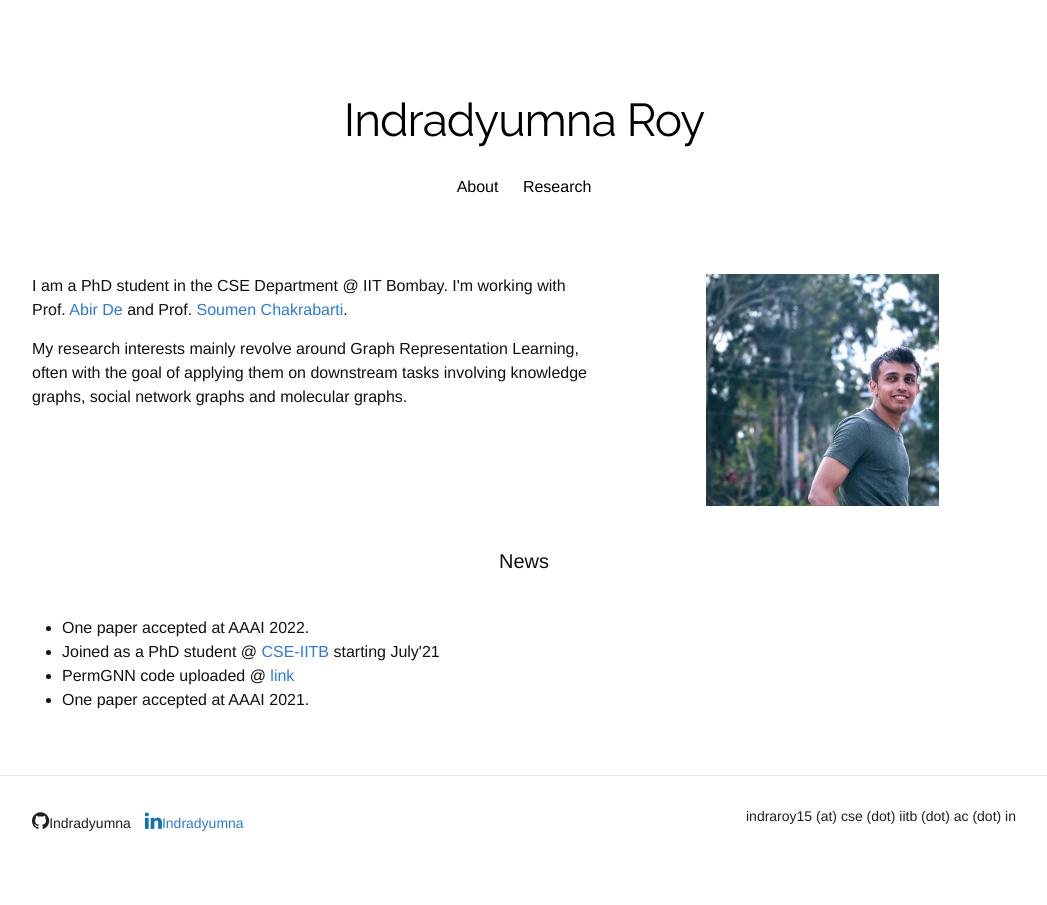
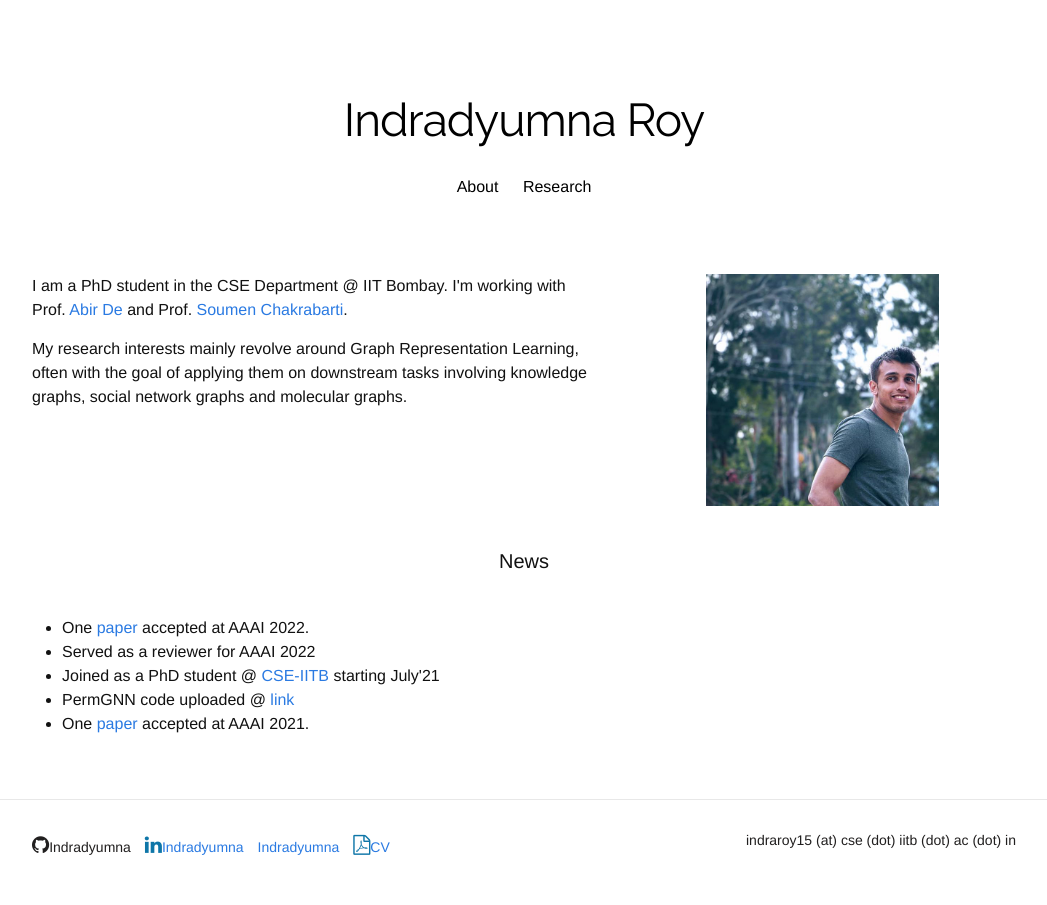
Before and after one commit to Indradyumna/indradyumna.github.io, a Jekyll site: the page built from index.html, in a window 1280 px wide. Shown: the whole page, without its empty margins (116-1163 px from the left). Built offline with Jekyll 4.4.1, drawn with Linux system fonts in a browser that asks for light colours; nearby versions of some CDN libraries; some web fonts are replaced; a style sheet for code colours, icons or effects is not loaded.

Commit message:
cv upload

```diff
--- a/_layouts/layout.html
+++ b/_layouts/layout.html
@@ -62,8 +62,10 @@
               <i class="fa fa-linkedin fa-10x" style="color:#0e76a8"> </i>Indradyumna
             </a>
             <a href="https://scholar.google.com/citations?user=qb70i84AAAAJ&hl=en" target="_blank">
-              <i class="ai ai-google-scholar ai-10x" style="color:#0e76a8"> </i>
+              <i class="ai ai-google-scholar ai-10x" style="color:#0e76a8"> </i>Indradyumna
             </a>
+            <a href="/pdfs/IR_CV.pdf" target="_blank">
+              <i class="fa fa-file-pdf-o ai-10x" style="color:#0e76a8"> </i>CV
           </li>
         </ul>
       </div>
--- a/index.html
+++ b/index.html
@@ -21,8 +21,9 @@ title: "Indradyumna Roy"
 
 <h1 class="page-heading">News</h1>
 <ul>
-  <li> One paper accepted at AAAI 2022. </li>
+  <li> One <a href="/pdfs/IsoNet_main.pdf">paper</a> accepted at AAAI 2022. </li>
+  <li> Served as a reviewer for AAAI 2022 </li>
   <li> Joined as a PhD student @ <a href="https://www.cse.iitb.ac.in/">CSE-IITB</a> starting July'21 </li>
   <li> PermGNN code uploaded @ <a href="https://github.com/Indradyumna/PermGNN">link</a>
-  <li> One paper accepted at AAAI 2021. </li>
+  <li> One  <a href="https://arxiv.org/abs/2012.08974">paper</a> accepted at AAAI 2021. </li>
 </ul>
```
Also changed, not shown: 1 other file.
